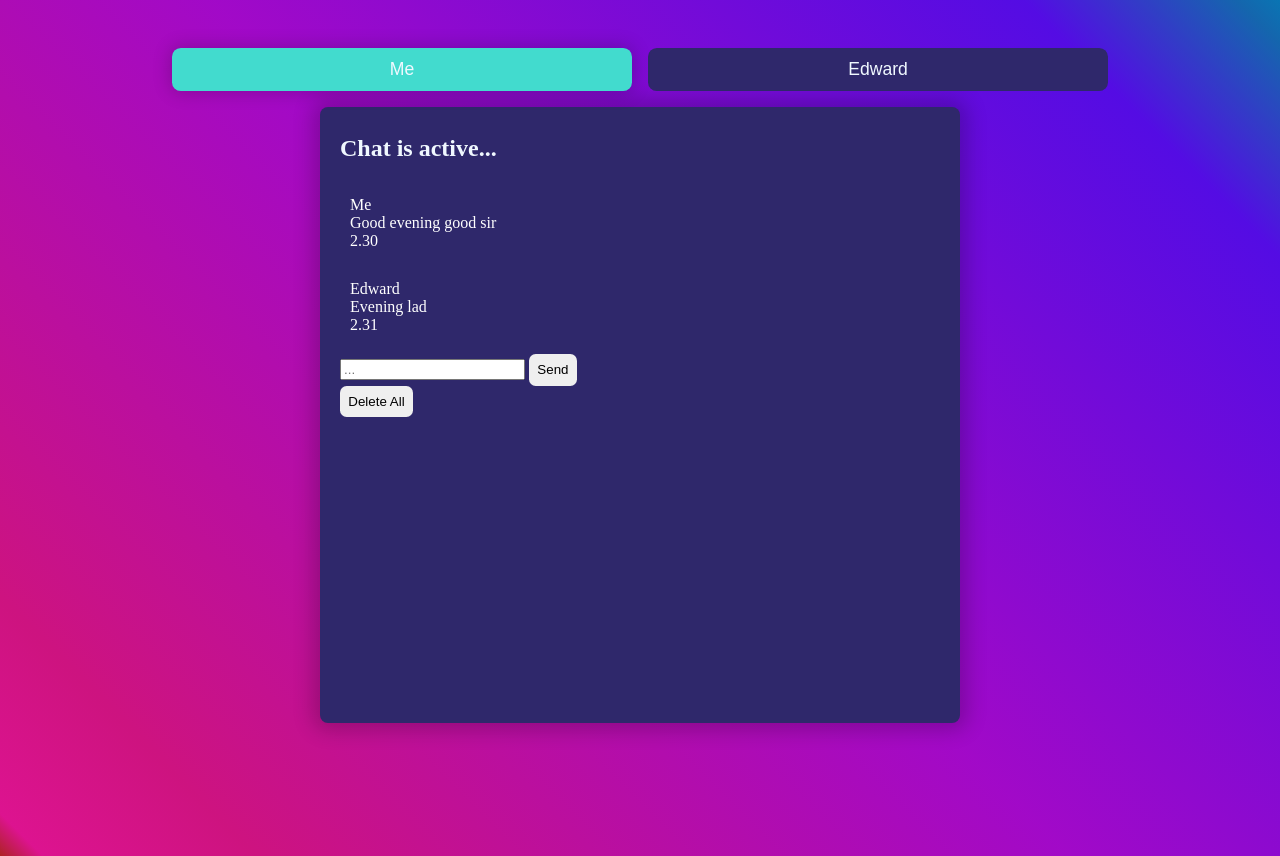
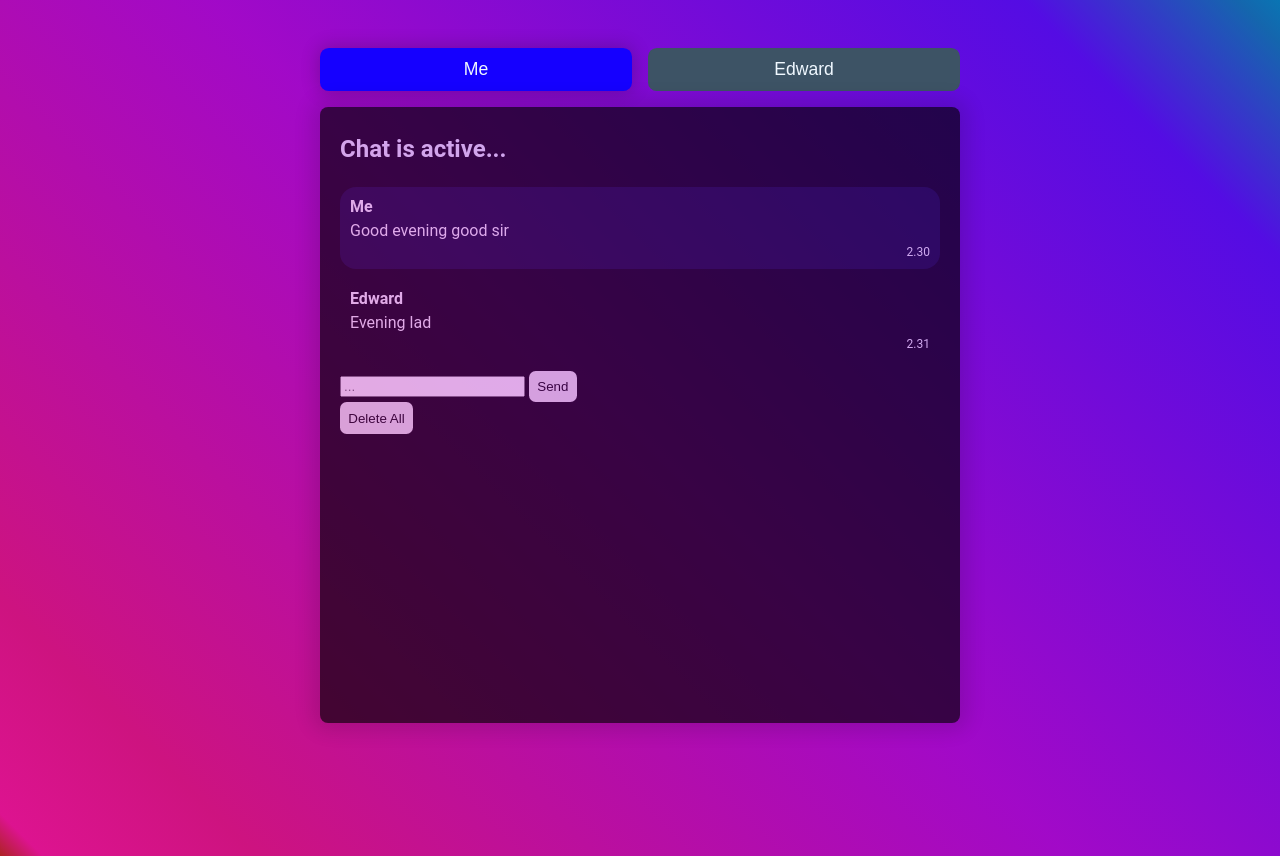
Before and after one commit to fadhlanharashta/chat-only-frontend, a plain HTML site: page chat/index.html in a window 1280 px wide. Drawn offline with Linux system fonts and the light colour scheme.

Commit message:
Add files via upload

```diff
--- a/chat/style.css
+++ b/chat/style.css
@@ -32,32 +32,34 @@ body {
     justify-content: center;
     gap: 1em;
     margin: 3em auto 1em;
-    max-width: 28.75em;
+    max-width: 19.5em;
 }
 
 .person-selector-button {
     min-width: 100%;
-    background-color: rgb(47, 40, 107);
+    background-color: #3d5365;
     justify-content: center;
     color: aliceblue;
     font-size: 1.1em;
 }
 
 .active-person{
-    background: rgb(66, 219, 206);
+    background: rgb(21, 0, 255);
     box-shadow: 0 0 1em 0.1em #00000033;
 }
 
-.chat-container{
-    background-color: rgb(47, 40, 107);
-    font-family: 'Roboto' sans-serif;
+.chat-container {
+    background-color: black;
+    font-family: 'Roboto', sans-serif;
     border-radius: 0.5em;
     padding: 0.5em 1.25em;
     margin: auto;
     max-width: 37.5em;
     height: 37.5em;
     box-shadow: 0 0 1.25em 0.5em #00000033;
+    opacity: 0.65;
 }
+
 
 .chat-header{
     margin-bottom: 1em;
@@ -86,3 +88,23 @@ body {
     flex-direction: column;
     color: white;
 }
+
+.sender{
+    font-weight: bold;
+    margin-bottom: 0.31em;
+}
+
+.message-text{
+    font-size: 1em;
+    margin-bottom: 0.31em;
+    word-wrap: break-word;
+}
+
+.timestamp{
+    font-size: 0.75em;
+    text-align: right;
+}
+
+.blue-bg{
+    background-color: rgb(11, 9, 40);
+}
```
